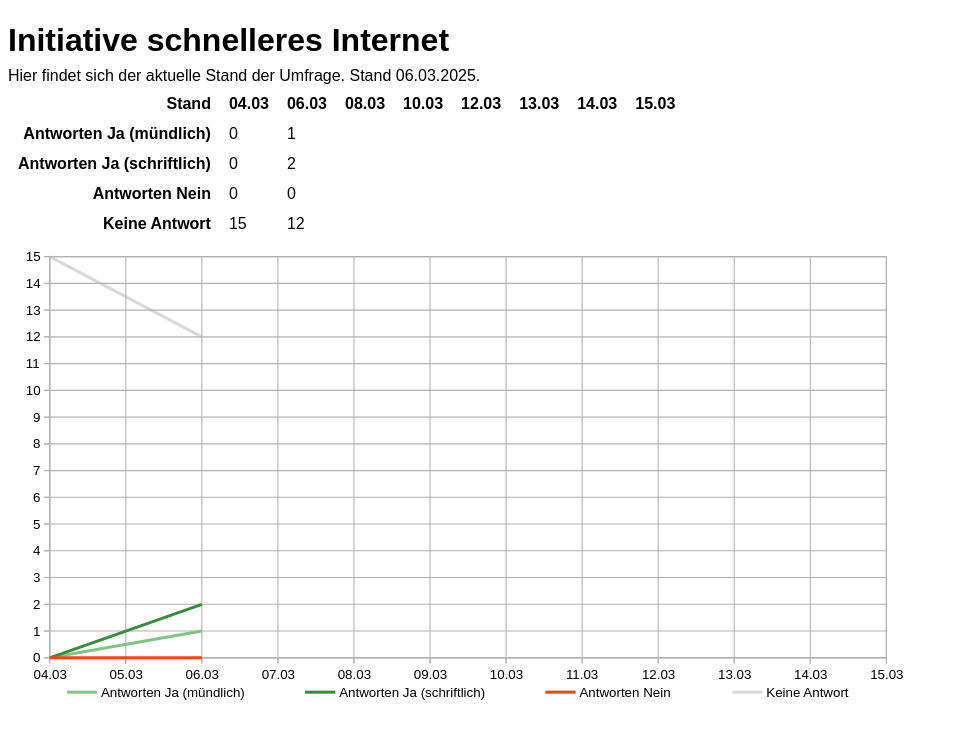
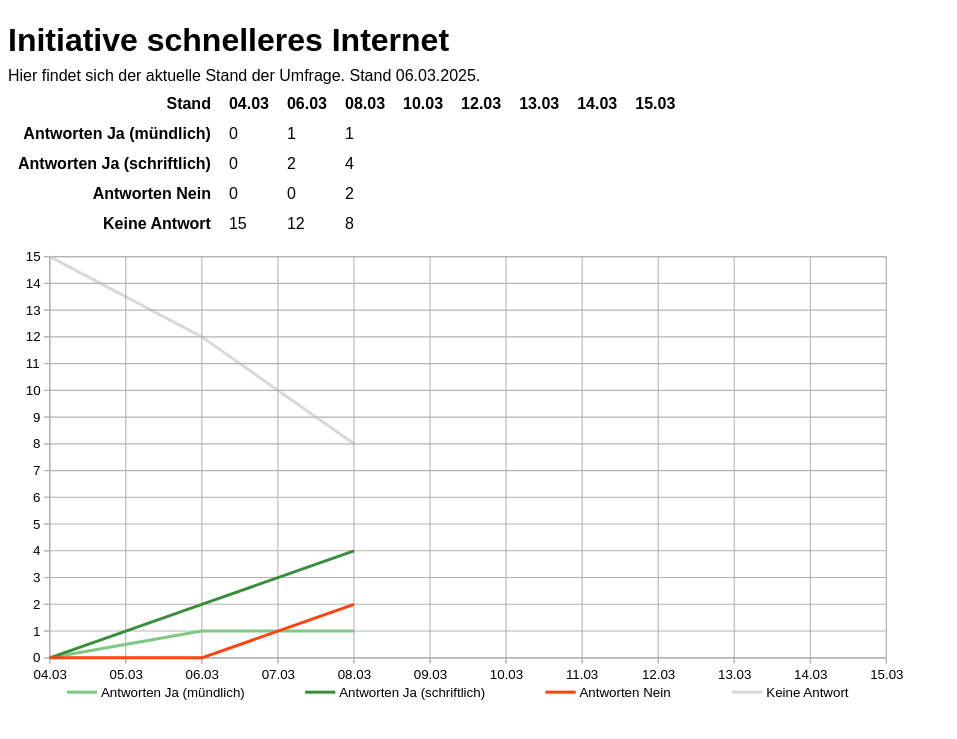
Before and after one commit to JGantner/JGantner.github.io, a Jekyll site: the page 2025-03_initiative_schnelleres_internet.html, which Jekyll copies as it is, in a window 1280 px wide. Shown: the top 739 px of the page, without its empty margins (0-957 px from the left). Built offline with Jekyll 4.4.1, drawn with Linux system fonts in a browser that asks for light colours.

Commit message:
Updates responses

```diff
--- a/2025-03_initiative_schnelleres_internet.html
+++ b/2025-03_initiative_schnelleres_internet.html
@@ -36,7 +36,7 @@
             <th>Antworten Ja (mündlich)</th>
             <td>0</td>
             <td>1</td>
-            <td></td>
+            <td>1</td>
             <td></td>
             <td></td>
             <td></td>
@@ -47,7 +47,7 @@
             <th>Antworten Ja (schriftlich)</th>
             <td>0</td>
             <td>2</td>
-            <td></td>
+            <td>4</td>
             <td></td>
             <td></td>
             <td></td>
@@ -58,7 +58,7 @@
             <th>Antworten Nein</th>
             <td>0</td>
             <td>0</td>
-            <td></td>
+            <td>2</td>
             <td></td>
             <td></td>
             <td></td>
@@ -69,7 +69,7 @@
             <th>Keine Antwort</th>
             <td>15</td>
             <td>12</td>
-            <td></td>
+            <td>8</td>
             <td></td>
             <td></td>
             <td></td>
@@ -79,7 +79,7 @@
         </tbody>
       </table>
       <img
-        src="img/2025-03-06_response.svg"
+        src="img/2025-03-08_response.svg"
         alt="Antwortergebnisse als Diagramm"
       />
     </main>
```
Also changed, not shown: img/2025-03-08_response.svg.
